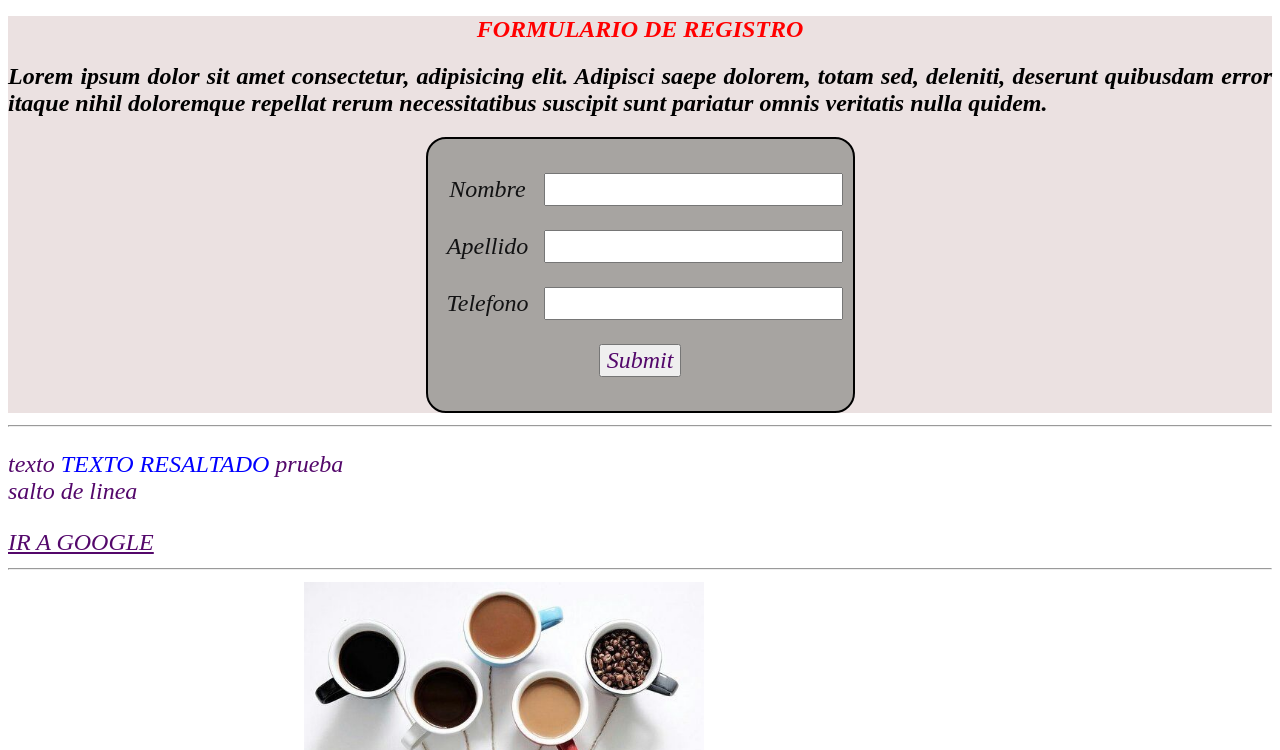
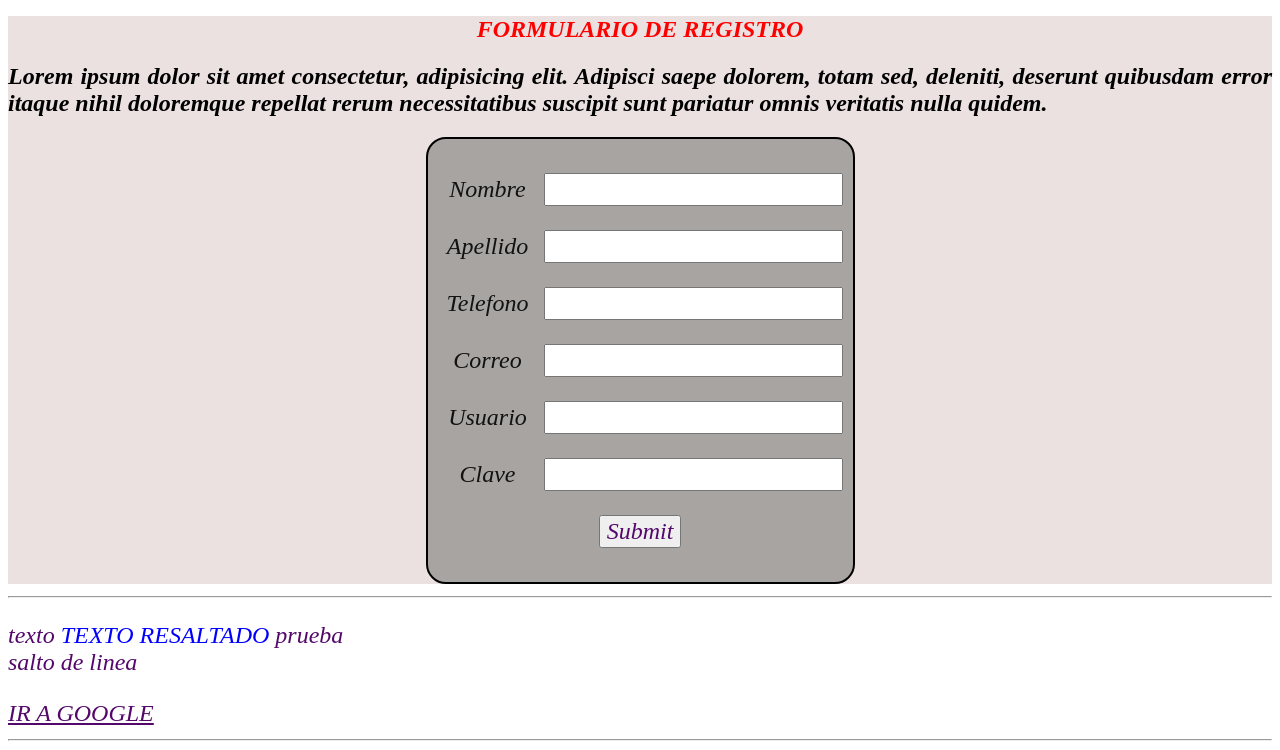
Before and after one commit to ldayanamercado/Primera_Pagina, a plain HTML site: page index.html in a window 1280 px wide. Shown: the top 750 px of the page. Drawn offline with Linux system fonts and the light colour scheme.

Commit message:
Add files via upload

```diff
--- a/index.html
+++ b/index.html
@@ -12,7 +12,7 @@
     </h2>
     <div class="container">
 
-
+   <!--FORMULARIO   -->
     <form action="dot.html" method="get">
         <p>
             <label for="nombre">Nombre</label>
@@ -23,13 +23,28 @@
             <label for="Apellido">Apellido</label>
             <input type="text" name="Apellido" id="Apellido"/>
         </p>
+        <p>
             <label for="Telefono">Telefono</label>
             <input type="text" name="Telefono" id="Telefono"/>
-            <p>
-            <input type="submit">
+
+        </p>
+        <p>
+            <label for="Correo">Correo</label>
+            <input type="email" name="Correo" id="Correo" />
+        </p>
+        <p>
+            <label for ="Usuario">Usuario</label>
+            <input type="text" name="Usuario" id="Usuario" />
+        </p>
+        <p>
+            <label for="Clave">Clave </label>
+            <input type="password" name="Clave" id="Clave" />
+        </p>
 
 
-            </p>
+        <p>
+            <input type="submit">
+        </p>
 
 
 
```
Also changed, not shown: dot.html (+20 -0 lines).
